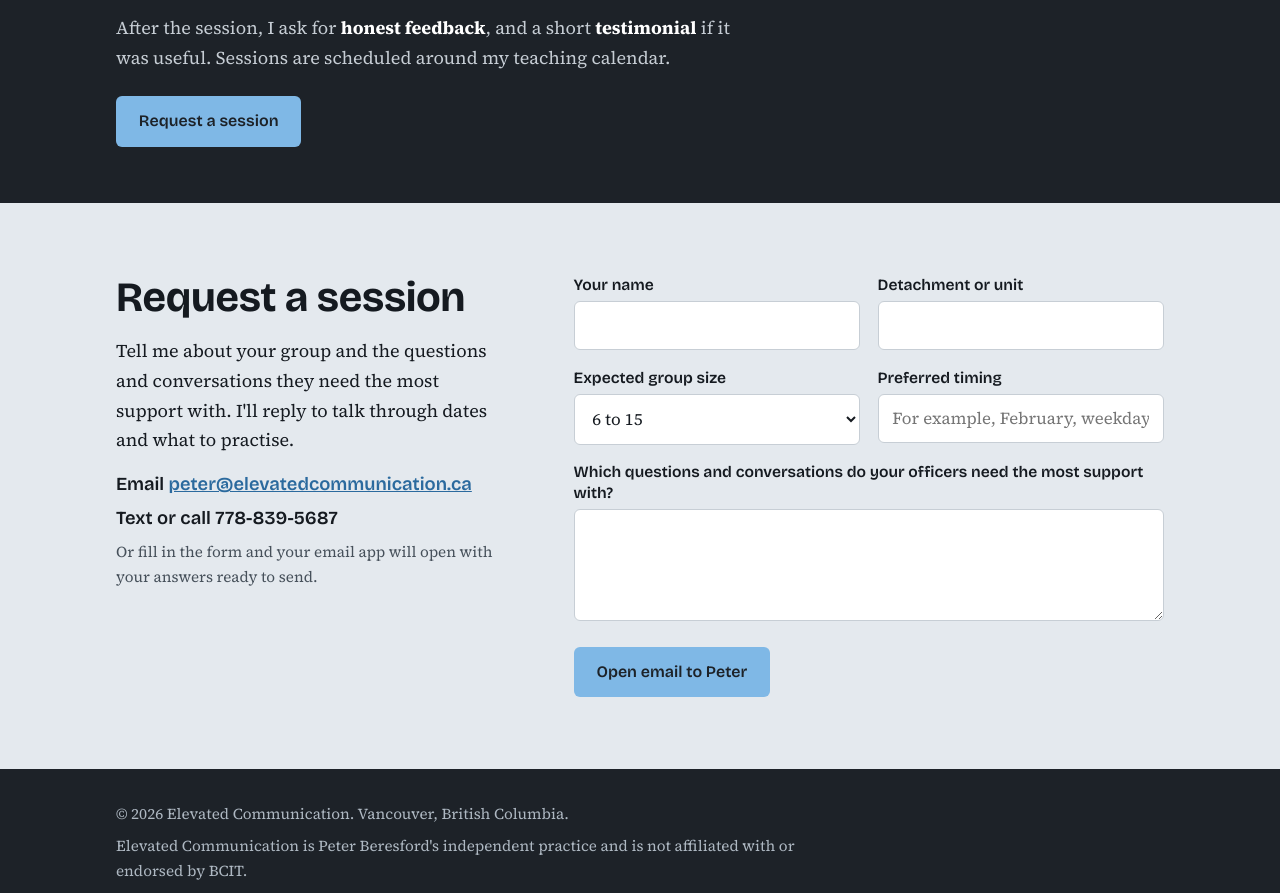
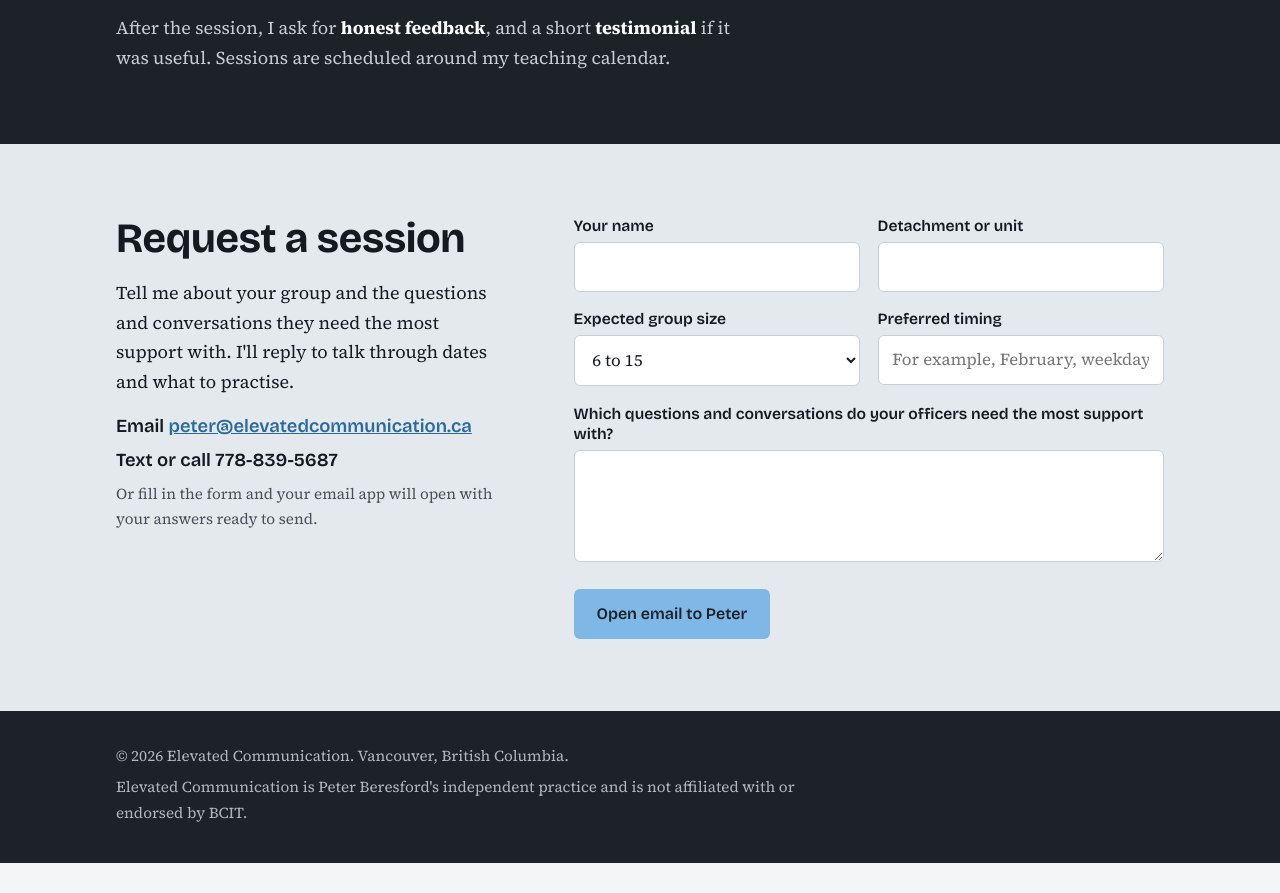
Before and after one commit to peterberesford78/elevatedcommunication-site, a plain HTML site: page index.html in a window 1280 px wide. Shown: the part 4187-5080 px from the top of the page. After the commit the page ends 5050 px from the top, so only its background shows below. Drawn offline with nearby package versions, Linux system fonts and the light colour scheme.

Commit message:
Remove duplicate Request a session button
Co-Authored-By: Claude Opus 5.5 <noreply@anthropic.com>
Claude-Session: https://claude.ai/code/session_01RmJ21PqaJNFgbyVQkX4LX6

```diff
--- a/index.html
+++ b/index.html
@@ -358,9 +358,6 @@ textarea{min-height:7rem;resize:vertical}
     <h2>Communication training for law enforcement in the Lower Mainland</h2>
     <p>I work with police detachments, units and school resource officer teams across the Lower Mainland. I travel to you.</p>
     <p>After the session, I ask for <strong>honest feedback</strong>, and a short <strong>testimonial</strong> if it was useful. Sessions are scheduled around my teaching calendar.</p>
-    <div class="actions" style="margin-top:1.5rem">
-      <a class="btn btn--primary" href="#request">Request a session</a>
-    </div>
   </div>
 </section>
 
```
